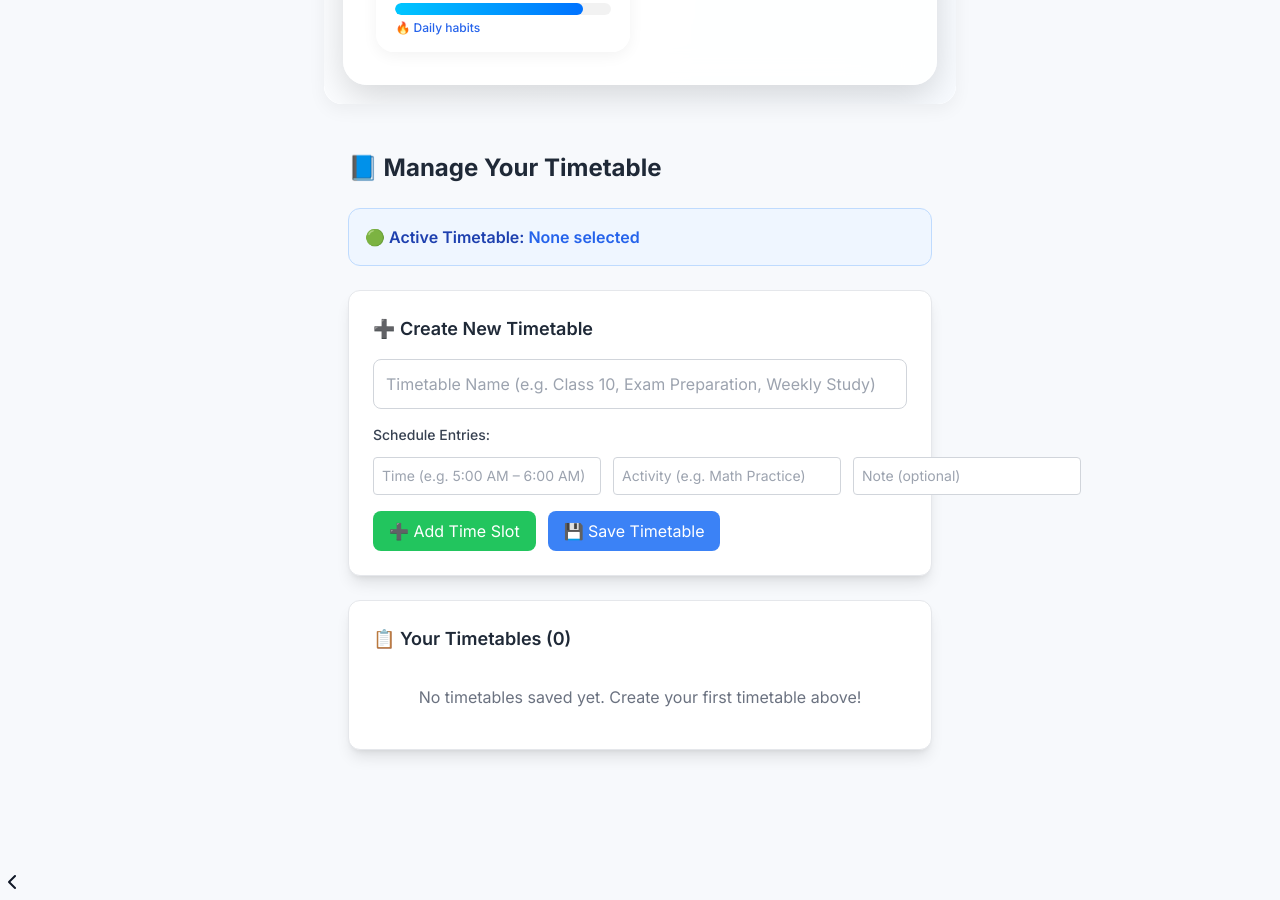
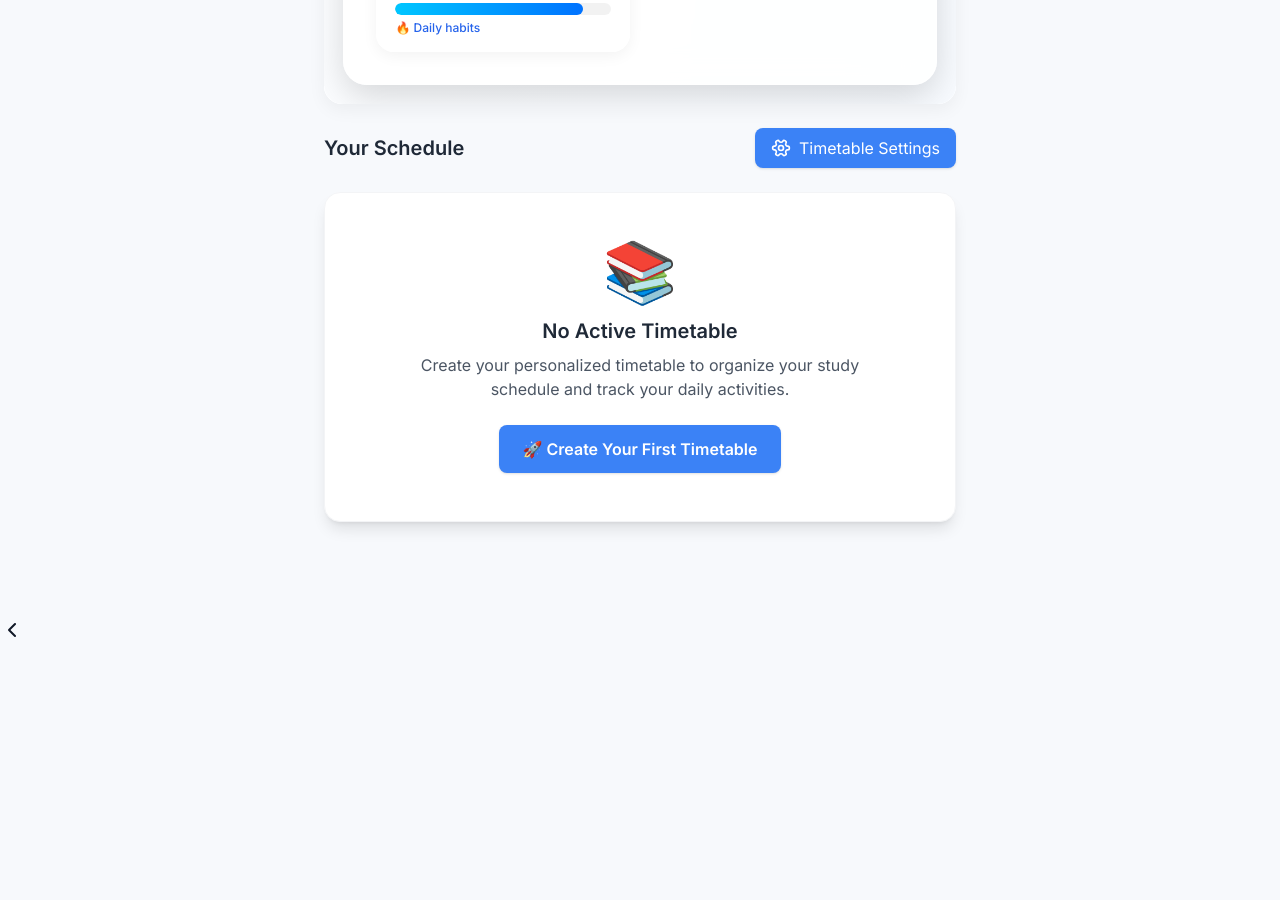
Before and after one commit to techai342/schoolwork, a React (Vite) app: page /timetable in a window 1280 px wide. Shown: the part 4360-5260 px from the top of the page. After the commit the page ends 5008 px from the top, so only its background shows below. Built offline with nearby package versions, Linux system fonts and the light colour scheme.

Commit message:
Update TimetableSettings.jsx

```diff
--- a/src/pages/TimetableSettings.jsx
+++ b/src/pages/TimetableSettings.jsx
@@ -1,225 +1,199 @@
-import React, { useState } from "react";
+import React from "react";
+import { useNavigate } from "react-router-dom";
 import useTimetable from "../hooks/useTimetable";
+import {
+  BookOpen,
+  Coffee,
+  Sun,
+  Atom,
+  Laptop,
+  Feather,
+  Moon,
+  Home,
+  Dumbbell,
+  Sandwich,
+  Utensils,
+  Bed,
+  Settings,
+} from "lucide-react";
 
-export default function TimetableSettings() {
-  const { timetables, addTimetable, activeTimetable, setActiveTimetable, updateTimetable, deleteTimetable } = useTimetable();
-  const [name, setName] = useState("");
-  const [schedule, setSchedule] = useState([{ time: "", activity: "", note: "" }]);
-  const [editingIndex, setEditingIndex] = useState(null);
+export default function ScheduleList() {
+  const navigate = useNavigate();
+  const { getActiveTimetable, activeTimetable } = useTimetable();
+  const activeTimetableData = getActiveTimetable();
 
-  const addRow = () => setSchedule([...schedule, { time: "", activity: "", note: "" }]);
-
-  const removeRow = (index) => {
-    if (schedule.length > 1) {
-      const updated = schedule.filter((_, i) => i !== index);
-      setSchedule(updated);
-    }
+  const iconMap = {
+    Math: <BookOpen className="w-5 h-5" />,
+    "Free / Mind Time (Morning)": <Coffee className="w-5 h-5" />,
+    College: <Sun className="w-5 h-5" />,
+    Physics: <Atom className="w-5 h-5" />,
+    Computer: <Laptop className="w-5 h-5" />,
+    English: <Feather className="w-5 h-5" />,
+    Revision: <Moon className="w-5 h-5" />,
+    "Free / Family Time": <Home className="w-5 h-5" />,
+    "Free / Exercise Time": <Dumbbell className="w-5 h-5" />,
+    "Free / Lunch Break": <Sandwich className="w-5 h-5" />,
+    "Dinner / Relax": <Utensils className="w-5 h-5" />,
+    "💤 Rest & Sleep": <Bed className="w-5 h-5" />,
   };
 
-  const handleSave = () => {
-    if (!name.trim()) return alert("Please enter timetable name");
-
-    // Validate schedule entries
-    const validSchedule = schedule.filter(item =>
-      item.time.trim() && item.activity.trim()
-    );
-
-    if (validSchedule.length === 0) return alert("Please add at least one schedule entry");
-
-    if (editingIndex !== null) {
-      // Update existing timetable
-      updateTimetable(editingIndex, name, validSchedule);
-      setEditingIndex(null);
-    } else {
-      // Add new timetable
-      addTimetable(name, validSchedule);
-    }
-
-    setName("");
-    setSchedule([{ time: "", activity: "", note: "" }]);
+  const getColor = (area) => {
+    const colors = {
+      Math: "from-blue-500 to-cyan-400",
+      Physics: "from-green-500 to-emerald-400",
+      Computer: "from-pink-500 to-red-400",
+      English: "from-yellow-500 to-orange-400",
+      Revision: "from-indigo-500 to-violet-400",
+      College: "from-purple-500 to-indigo-400",
+      "Free / Family Time": "from-teal-500 to-green-400",
+      "Free / Exercise Time": "from-cyan-500 to-blue-400",
+      "Free / Mind Time (Morning)": "from-amber-500 to-yellow-400",
+      "Free / Lunch Break": "from-orange-500 to-amber-400",
+      "Dinner / Relax": "from-rose-500 to-pink-400",
+      "💤 Rest & Sleep": "from-gray-400 to-slate-500",
+    };
+    return colors[area] || "from-blue-400 to-cyan-400";
   };
 
-  const handleEdit = (idx) => {
-    setEditingIndex(idx);
-    setName(timetables[idx].name);
-    setSchedule(timetables[idx].schedule);
-    setActiveTimetable(timetables[idx].name);
-  };
+  // If no active timetable, show setup message
+  if (!activeTimetable) {
+    return (
+      <div className="schedule-list space-y-6 fade-in">
+        {/* Settings Button - ALWAYS VISIBLE */}
+        <div className="flex justify-between items-center mb-4">
+          <h2 className="text-xl font-semibold text-gray-800">Your Schedule</h2>
+          <button
+            className="flex items-center gap-2 bg-blue-500 hover:bg-blue-600 text-white px-4 py-2 rounded-lg shadow transition-all duration-200"
+            onClick={() => navigate("/timetable")}
+          >
+            <Settings className="w-5 h-5" />
+            Timetable Settings
+          </button>
+        </div>
 
-  const handleDelete = (idx) => {
-    if (window.confirm("Are you sure you want to delete this timetable?")) {
-      deleteTimetable(idx);
-      if (editingIndex === idx) {
-        setEditingIndex(null);
-        setName("");
-        setSchedule([{ time: "", activity: "", note: "" }]);
-      }
-    }
-  };
-
-  const handleCancel = () => {
-    setEditingIndex(null);
-    setName("");
-    setSchedule([{ time: "", activity: "", note: "" }]);
-  };
+        {/* Empty State */}
+        <div className="text-center py-12 bg-white rounded-2xl shadow-lg border border-gray-100">
+          <div className="text-6xl mb-4">📚</div>
+          <h3 className="text-xl font-semibold text-gray-800 mb-2">
+            No Active Timetable
+          </h3>
+          <p className="text-gray-600 mb-6 max-w-md mx-auto">
+            Create your personalized timetable to organize your study schedule and track your daily activities.
+          </p>
+          <button
+            className="bg-blue-500 hover:bg-blue-600 text-white px-6 py-3 rounded-lg shadow font-semibold transition-all duration-200"
+            onClick={() => navigate("/timetable")}
+          >
+            🚀 Create Your First Timetable
+          </button>
+        </div>
+      </div>
+    );
+  }
 
   return (
-    <div className="p-6 space-y-6 max-w-2xl mx-auto">
-      <h2 className="text-2xl font-bold text-gray-800 dark:text-white">📘 Manage Your Timetable</h2>
-
-      {/* Active Timetable */}
-      <div className="p-4 bg-blue-50 dark:bg-blue-900 rounded-xl border border-blue-200 dark:border-blue-700">
-        <p className="font-semibold text-blue-800 dark:text-blue-200">
-          🟢 Active Timetable: <span className="text-blue-600 dark:text-blue-300">{activeTimetable || "None selected"}</span>
-        </p>
+    <div className="schedule-list space-y-6 fade-in">
+      {/* Header with Settings Button - ALWAYS VISIBLE */}
+      <div className="flex justify-between items-center mb-4">
+        <div>
+          <h2 className="text-xl font-semibold text-gray-800">Your Schedule</h2>
+          <p className="text-sm text-gray-600 mt-1">
+            Active: <span className="font-semibold text-blue-600">{activeTimetable}</span>
+            {activeTimetableData && activeTimetableData.schedule && (
+              <span className="ml-2">• {activeTimetableData.schedule.length} time slots</span>
+            )}
+          </p>
+        </div>
+        <button
+          className="flex items-center gap-2 bg-blue-500 hover:bg-blue-600 text-white px-4 py-2 rounded-lg shadow transition-all duration-200"
+          onClick={() => navigate("/timetable")}
+        >
+          <Settings className="w-5 h-5" />
+          Timetable Settings
+        </button>
       </div>
 
-      {/* Create / Edit Timetable */}
-      <div className="p-6 bg-white dark:bg-gray-800 rounded-xl shadow-lg space-y-4 border border-gray-200 dark:border-gray-700">
-        <h3 className="text-lg font-semibold text-gray-800 dark:text-white">
-          {editingIndex !== null ? "✏️ Edit Timetable" : "➕ Create New Timetable"}
-        </h3>
+      {/* Schedule Items */}
+      {activeTimetableData && activeTimetableData.schedule && activeTimetableData.schedule.length > 0 ? (
+        activeTimetableData.schedule.map((item, index) => (
+          <div key={index} className="schedule-card">
+            <div className="flex items-start">
+              <div
+                className={`task-icon bg-gradient-to-br ${getColor(
+                  item.area || item.activity
+                )} shadow-md rounded-2xl w-12 h-12 flex items-center justify-center glow`}
+              >
+                {iconMap[item.area || item.activity] || <BookOpen className="w-5 h-5" />}
+              </div>
 
-        <input
-          className="w-full border border-gray-300 dark:border-gray-600 p-3 rounded-lg bg-white dark:bg-gray-700 text-gray-900 dark:text-white"
-          placeholder="Timetable Name (e.g. Class 10, Exam Preparation, Weekly Study)"
-          value={name}
-          onChange={(e) => setName(e.target.value)}
-        />
+              <div className="flex-1 ml-4">
+                <div className="flex justify-between items-start mb-2">
+                  <h3 className="text-lg font-semibold text-gray-800">
+                    {item.area || item.activity || "No Activity"}
+                  </h3>
+                  <span className="time-badge">{item.time}</span>
+                </div>
+                <p className="text-gray-600 text-sm">{item.note || "No additional notes"}</p>
+              </div>
+            </div>
+          </div>
+        ))
+      ) : (
+        <div className="text-center py-8 bg-white rounded-2xl shadow-lg border border-gray-100">
+          <div className="text-4xl mb-3">📝</div>
+          <h3 className="text-lg font-semibold text-gray-800 mb-2">
+            No Schedule Entries
+          </h3>
+          <p className="text-gray-600 mb-4">
+            Your "{activeTimetable}" timetable doesn't have any schedule entries yet.
+          </p>
+          <button
+            className="bg-blue-500 hover:bg-blue-600 text-white px-4 py-2 rounded-lg shadow transition-all duration-200"
+            onClick={() => navigate("/timetable")}
+          >
+            ✏️ Add Schedule Entries
+          </button>
+        </div>
+      )}
 
-        <div className="space-y-3">
-          <label className="block text-sm font-medium text-gray-700 dark:text-gray-300">
-            Schedule Entries:
-          </label>
-          {schedule.map((s, i) => (
-            <div key={i} className="flex gap-3 items-start">
-              <input
-                className="flex-1 border border-gray-300 dark:border-gray-600 p-2 rounded bg-white dark:bg-gray-700 text-gray-900 dark:text-white text-sm"
-                placeholder="Time (e.g. 5:00 AM – 6:00 AM)"
-                value={s.time}
-                onChange={(e) => {
-                  const updated = [...schedule];
-                  updated[i].time = e.target.value;
-                  setSchedule(updated);
-                }}
-              />
-              <input
-                className="flex-1 border border-gray-300 dark:border-gray-600 p-2 rounded bg-white dark:bg-gray-700 text-gray-900 dark:text-white text-sm"
-                placeholder="Activity (e.g. Math Practice)"
-                value={s.activity}
-                onChange={(e) => {
-                  const updated = [...schedule];
-                  updated[i].activity = e.target.value;
-                  setSchedule(updated);
-                }}
-              />
-              <input
-                className="flex-1 border border-gray-300 dark:border-gray-600 p-2 rounded bg-white dark:bg-gray-700 text-gray-900 dark:text-white text-sm"
-                placeholder="Note (optional)"
-                value={s.note}
-                onChange={(e) => {
-                  const updated = [...schedule];
-                  updated[i].note = e.target.value;
-                  setSchedule(updated);
-                }}
-              />
-              {schedule.length > 1 && (
-                <button
-                  onClick={() => removeRow(i)}
-                  className="bg-red-500 text-white p-2 rounded hover:bg-red-600 transition"
-                >
-                  ❌
-                </button>
-              )}
-            </div>
-          ))}
-        </div>
-
-        <div className="flex gap-3 flex-wrap">
-          <button
-            onClick={addRow}
-            className="bg-green-500 text-white rounded-lg px-4 py-2 hover:bg-green-600 transition flex items-center gap-2"
-          >
-            ➕ Add Time Slot
-          </button>
-          <button
-            onClick={handleSave}
-            className="bg-blue-500 text-white rounded-lg px-4 py-2 hover:bg-blue-600 transition flex items-center gap-2"
-          >
-            {editingIndex !== null ? "💾 Update Timetable" : "💾 Save Timetable"}
-          </button>
-          {editingIndex !== null && (
-            <button
-              onClick={handleCancel}
-              className="bg-gray-500 text-white rounded-lg px-4 py-2 hover:bg-gray-600 transition"
-            >
-              Cancel
-            </button>
-          )}
-        </div>
-      </div>
-
-      {/* Saved Timetables */}
-      <div className="bg-white dark:bg-gray-800 rounded-xl shadow-lg p-6 border border-gray-200 dark:border-gray-700">
-        <h3 className="text-lg font-semibold text-gray-800 dark:text-white mb-4">
-          📋 Your Timetables ({timetables.length})
-        </h3>
-
-        {timetables.length === 0 ? (
-          <p className="text-gray-500 dark:text-gray-400 text-center py-4">
-            No timetables saved yet. Create your first timetable above!
-          </p>
-        ) : (
-          <div className="space-y-3">
-            {timetables.map((t, idx) => (
-              <div
-                key={idx}
-                className={`p-4 rounded-xl border-2 transition-all ${
-                  activeTimetable === t.name
-                    ? "bg-blue-50 dark:bg-blue-900 border-blue-300 dark:border-blue-600"
-                    : "bg-gray-50 dark:bg-gray-700 border-gray-200 dark:border-gray-600"
-                }`}
-              >
-                <div className="flex justify-between items-start">
-                  <div
-                    className="flex-1 cursor-pointer"
-                    onClick={() => setActiveTimetable(t.name)}
-                  >
-                    <p className="font-semibold text-gray-800 dark:text-white">{t.name}</p>
-                    <p className="text-sm text-gray-600 dark:text-gray-400 mt-1">
-                      {t.schedule.length} time slots
-                    </p>
-                    <div className="mt-2 text-xs text-gray-500 dark:text-gray-400">
-                      Next: {t.schedule[0]?.time} - {t.schedule[0]?.activity}
-                    </div>
-                  </div>
-
-                  <div className="flex gap-2 ml-4">
-                    <button
-                      className="bg-yellow-500 text-white px-3 py-1 rounded-lg hover:bg-yellow-600 transition flex items-center gap-1 text-sm"
-                      onClick={(e) => {
-                        e.stopPropagation();
-                        handleEdit(idx);
-                      }}
-                    >
-                      ✏️ Edit
-                    </button>
-                    <button
-                      className="bg-red-500 text-white px-3 py-1 rounded-lg hover:bg-red-600 transition flex items-center gap-1 text-sm"
-                      onClick={(e) => {
-                        e.stopPropagation();
-                        handleDelete(idx);
-                      }}
-                    >
-                      🗑️ Delete
-                    </button>
-                  </div>
-                </div>
-              </div>
-            ))}
-          </div>
-        )}
-      </div>
+      <style>{`
+        .schedule-card {
+          background: white;
+          border-radius: 18px;
+          padding: 1rem 1.2rem;
+          box-shadow: 0 4px 20px rgba(0,0,0,0.06);
+          border: 1px solid rgba(0,0,0,0.04);
+          transition: all 0.3s ease;
+        }
+        .schedule-card:hover {
+          transform: translateY(-3px);
+          box-shadow: 0 10px 25px rgba(0,122,255,0.15);
+        }
+        .time-badge {
+          background: linear-gradient(90deg, #007aff, #00c6ff);
+          color: white;
+          font-size: 0.7rem;
+          padding: 4px 10px;
+          border-radius: 10px;
+          font-weight: 500;
+          box-shadow: 0 2px 6px rgba(0,122,255,0.25);
+        }
+        .glow {
+          animation: glowPulse 2s infinite alternate;
+        }
+        @keyframes glowPulse {
+          from { box-shadow: 0 0 6px rgba(0,122,255,0.4); }
+          to { box-shadow: 0 0 12px rgba(0,122,255,0.7); }
+        }
+        .fade-in {
+          opacity: 0;
+          animation: fadeIn 0.7s ease forwards;
+        }
+        @keyframes fadeIn {
+          from { opacity: 0; transform: translateY(15px); }
+          to { opacity: 1; transform: translateY(0); }
+        }
+      `}</style>
     </div>
   );
 }
```
